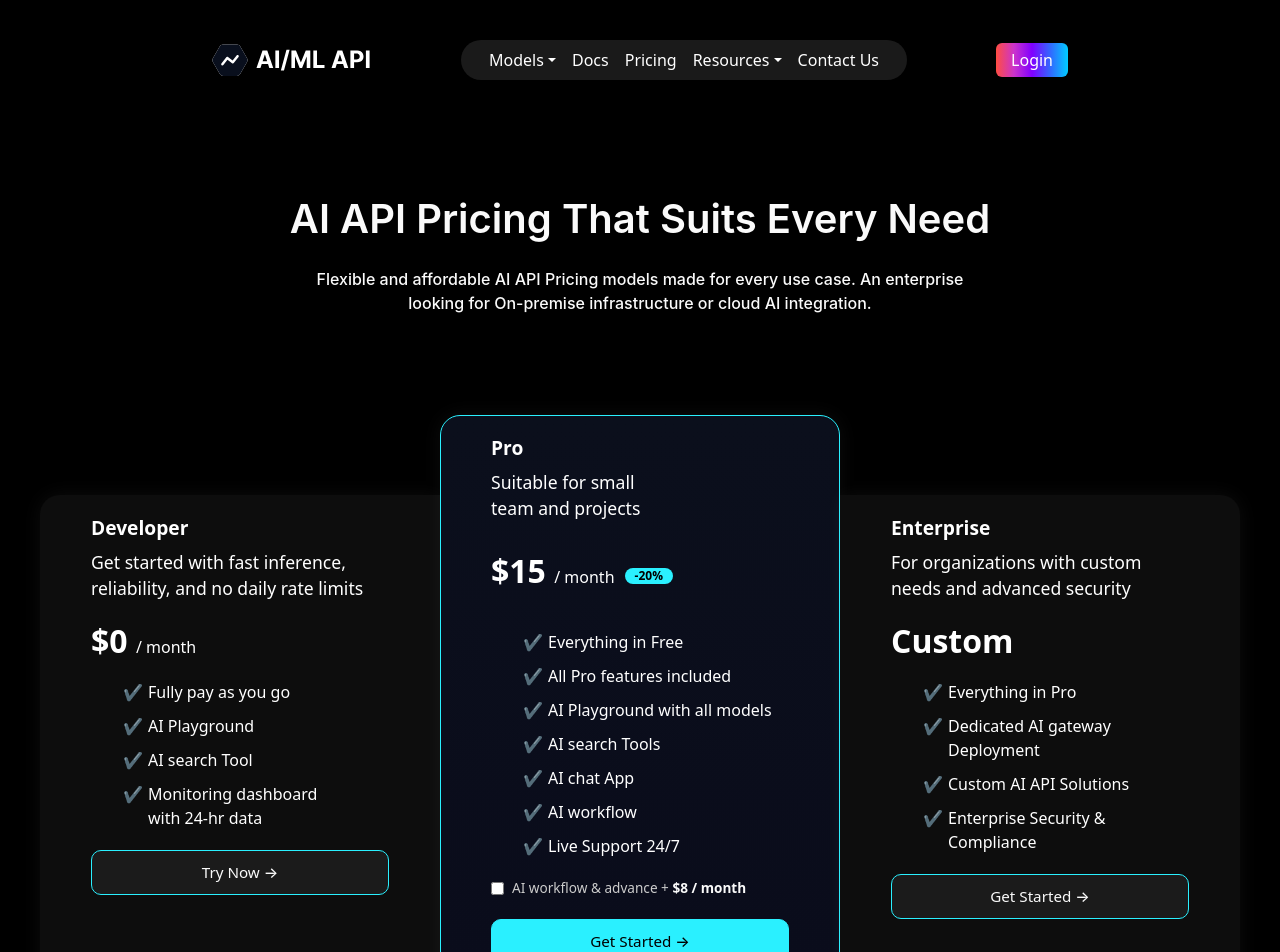
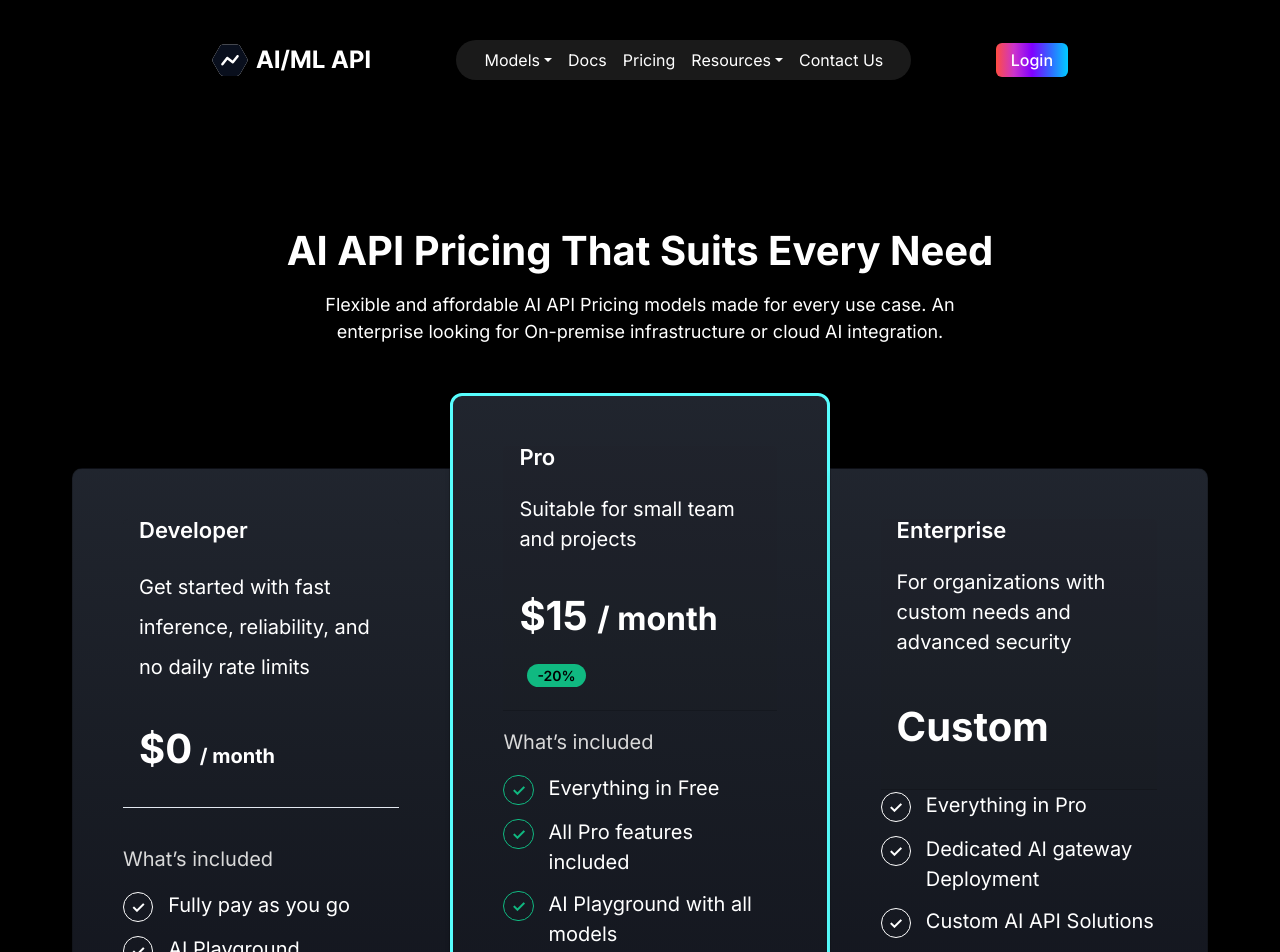
Before and after one commit to hamidashiq008/taamClone, a React (Vite) app: page /pricing in a window 1280 px wide. Shown: the top 952 px of the page. Built offline with nearby package versions, Linux system fonts and the light colour scheme.

Commit message:
adding price page

```diff
--- a/src/assets/price.css
+++ b/src/assets/price.css
@@ -1,158 +1,262 @@
+@import url("https://fonts.googleapis.com/css2?family=Inter:wght@300;400;500;600;700&display=swap");
+
 body {
-    background-image: unset;
-}
-.pricing-wrapper{
-.pricing-title {
-  text-align: center;
-  font-weight: 600;
-  font-family: 'Inter', Sans-serif, 'Inter Placeholder';
-  letter-spacing: 0;
-  margin-top: 100px;
-  color: #FAFAFA;
-  font-size: 2.5rem; /* Optional */
+  font-family: "Inter", sans-serif;
+  background-color: #000;
+  color: #1e293b;
+  line-height: 1.5;
+  padding: 0;
+  margin: 0;
+  background-image: unset !important;
 }
 
-.pricing-subtext {
+.pricing-cotianer {
+  max-width: 1200px;
+  margin: 0 auto;
+  padding: 84px 32px 64px;
+}
+
+.header {
   text-align: center;
-  margin: 1rem auto 0 auto;
-  font-weight: 500;
-  font-family: 'Inter', Sans-serif;
-  letter-spacing: 0;
-  color: #FAFAFA;
-  max-width: 100%;
-  width: 700px;
+  margin-bottom: 48px;
 }
-.pricing-container {
+
+.header h1 {
+  font-weight: 700;
+  margin-bottom: 16px;
+  color: #0f172a;
+}
+
+.header p {
+  font-size: 18px;
+  color: #475569;
+  max-width: 700px;
+  margin: 0 auto;
+}
+
+.pricing-cards {
   display: flex;
   justify-content: center;
-  align-items: flex-start;
   gap: 0px;
-  flex-wrap: wrap;
+  /* flex-wrap: wrap; */
 }
-.pricing-card.developer {
-    border-top-right-radius: unset !important;
-    border-bottom-right-radius: unset !important;
-    margin-top: 80px;
+.card.card-1 {
+  margin-top: 75px;
+  border-top-left-radius: 10px !important;
+  border-bottom-left-radius: 10px !important;
+  border-radius: unset;
+  height: 700px;
 }
-.pricing-card.enterprise {
-    border-top-left-radius: unset !important;
-    border-bottom-left-radius: unset !important;
-    margin-top: 80px;
+.card.card-3 {
+  margin-top: 75px;
+  border-top-right-radius: 10px !important;
+  border-bottom-right-radius: 10px !important;
+  border-radius: unset;
+  height: 700px;
 }
-.pricing-card {
-  background: #0d0d0d;
-  border-radius: 20px;
-  padding: 20px 50px;
-  width: 400px;
-  min-height: 500px;
-  box-shadow: 0 0 20px rgba(255, 255, 255, 0.05);
-  transition: transform 0.3s ease;
-  border: 1px solid transparent;
+.card.card-2 {
+  border: 3px solid rgb(87, 254, 254) !important;
+  height: 850px;
+}
+.card {
+   background: linear-gradient(
+  180deg,
+  rgba(36, 41, 51, 0.9) 0%,
+  rgba(26, 30, 39, 0.9) 50%,
+  rgba(18, 20, 30, 0.9) 100%
+);
+  border-radius: 12px;
+  box-shadow: 0 4px 6px -1px rgba(0, 0, 0, 0.1),
+    0 2px 4px -1px rgba(0, 0, 0, 0.06);
+  width: 450px;
+  padding: 50px;
+  transition: transform 0.2s;
+}
+.pricing-title {
+    font-size: 40px;
+    font-weight: bold;
 }
 
-.pricing-card:hover {
-  transform: translateY(-10px);
+.card:hover {
+  transform: translateY(-5px);
 }
 
-.pro {
-  border: 1px solid #2af0ff;
-  background: linear-gradient(180deg, #0b0f1c, #0a0c1b);
+.card-1 .card-header {
+  border-bottom: 1px solid #e2e8f0;
+  padding-bottom: 20px;
+  margin-bottom: 20px;
+  position: relative;
+}
+.card-header h2 {
+  font-size: 22px;
+  font-weight: 600;
+  margin: -10px 0 8px 0;
+}
+.card-1 p {
+  line-height: 2;
+}
+.price {
+  font-size: 32px;
+  font-weight: 700;
+  margin: 8px 0;
 }
 
-h3 {
-  font-size: 1.2rem;
-  font-weight: 600;
-  margin-bottom: 10px;
+.price span.discount {
+    font-size: 14px;
+    color: #000;
+    font-weight: 600;
+    margin-left: 8px;
+    background: #10b981;
+    border-radius: 19px;
+    padding: 3px 10px;
 }
 
-.subtext {
-    font-size: 1.1rem;
-    color: #fff;
-    margin-bottom: 20px;
+.price-enterprise {
+  font-size: 40px;
+  font-weight: 700;
+  color: #6366f1;
+  font-family: "Inter", "Inter Placeholder", sans-serif;
+}
+.card-description-detail {
+    font-size: 20px;
+}
+.included-title {
+    color: #d9d9d9;
+    font-size: 20px;
+
+}
+.features {
+  margin-bottom: 24px;
 }
 
-h1 {
-  font-size: 2rem;
-  font-weight: 700;
-  margin: 10px 0 20px;
+.feature-item {
+  display: flex;
+  align-items: flex-start;
+  margin-bottom: 12px;
+  font-size: 20px;
 }
 
-h1 span {
-  font-size: 1rem;
-  font-weight: 400;
+.feature-item:before {
+  content: "✓";
+  color: #10b981;
+  margin-right: 8px;
+    font-weight: bold;
+    border: 1px solid #10b981;
+    border-radius: 20px;
+    padding: 2px 7px;
+    font-size: 16px;
+    margin-right: 15px;
+    margin-top: 2px;
+}
+.feature-item-1:before {
+    content: "✓";
+    color: #fff;
+    margin-right: 8px;
+    font-weight: bold;
+    border: 1px solid white;
+    border-radius: 20px;
+    padding: 2px 7px;
+    font-size: 16px;
+    margin-right: 15px;
+    margin-top: 2px;
+}
+.feature-item-3:before {
+    content: "✓";
+    color: #fff;
+    margin-right: 8px;
+    font-weight: bold;
+    border: 1px solid white;
+    border-radius: 20px;
+    padding: 2px 7px;
+    font-size: 16px;
+    margin-right: 15px;
+    margin-top: 2px;
+}
+.btn {
+  display: inline-block;
+  width: 100%;
+  padding: 12px 16px;
+  border-radius: 6px;
+  font-weight: 500;
+  text-align: center;
+  text-decoration: none;
+  transition: all 0.2s;
 }
 
-ul {
-  list-style: none;
-  margin-bottom: 20px;
+.btn-primary {
+  background-color: #6366f1;
+  color: white;
+  border: 1px solid #6366f1;
 }
 
-ul li {
-  margin-bottom: 10px;
-  padding-left: 25px;
-  position: relative;
+.btn-primary:hover {
+  background-color: #4f46e5;
+  border-color: #4f46e5;
 }
 
-ul li::before {
-  content: "✔";
-  position: absolute;
-  left: 0;
-  color: #2af0ff;
+.btn-outline {
+  background-color: white;
+  color: #6366f1;
+  border: 1px solid #6366f1;
 }
 
-.btn {
-  width: 100%;
-  padding: 10px 0;
-  background: #1b1b1b;
-  border: 1px solid #2af0ff;
-  color: #fafafa;
-  border-radius: 10px;
-  cursor: pointer;
-  font-weight: 500;
-  font-size: 0.95rem;
-  transition: background 0.3s;
+.btn-outline:hover {
+  background-color: #eef2ff;
 }
 
-.btn:hover {
-  background: #2af0ff;
-  color: #000;
+.enterprise-link {
+  text-align: center;
+  margin-top: 40px;
+  margin-bottom: 60px;
 }
 
-.btn.primary {
-  background: #2af0ff;
-  color: #000;
+.enterprise-link a {
+  color: #6366f1;
+  font-weight: 500;
+  text-decoration: none;
 }
 
-.badge {
-  background: #2af0ff;
-  color: #000;
-  padding: 2px 10px;
-  border-radius: 10px;
-  font-size: 0.75rem;
-  font-weight: bold;
-  margin-left: 10px;
+.enterprise-link a:hover {
+  text-decoration: underline;
 }
 
-.price-row {
+.footer {
   display: flex;
-  align-items: center;
-  margin-bottom: 20px;
+  justify-content: space-between;
+  margin-top: 80px;
+  padding-top: 40px;
+  border-top: 1px solid #e2e8f0;
 }
 
-.checkbox {
-  display: flex;
-  align-items: center;
-  margin-bottom: 20px;
+.footer-column h3 {
+  font-size: 16px;
+  font-weight: 600;
+  margin-bottom: 16px;
 }
 
-.checkbox label {
-  font-size: 0.85rem;
-  margin-left: 8px;
-  color: #ccc;
+.footer-column ul {
+  list-style: none;
+  padding: 0;
+  margin: 0;
 }
 
-.checkbox strong {
-  color: #fafafa;
+.footer-column li {
+  margin-bottom: 8px;
 }
 
+.footer-column a {
+  color: #475569;
+  text-decoration: none;
 }
+
+.footer-column a:hover {
+  color: #6366f1;
+  text-decoration: underline;
+}
+
+.addon {
+  font-size: 14px;
+  color: #475569;
+  margin-top: 8px;
+  text-align: center;
+}
--- a/src/components/Cards.jsx
+++ b/src/components/Cards.jsx
@@ -102,7 +102,7 @@
             restructuring, no delays, just instant power.
           </p>
         </div>
-        <div style={boxStyle}>
+        <div style={boxStyle} className="mobile-code">
           <pre className="tokyo-night-dark" style={{ margin: 0 }}>
             <code
               className="hljs"
@@ -130,7 +130,7 @@
         <div className="code-cards-container">
           <Row>
             {features.map((feature, index) => (
-              <Col key={index} md={4}>
+              <Col key={index} md={4} className="mb-3 lg:mb-0">
                 <div className={styles.card}>
                   <div className={styles.icon}>{feature.icon}</div>
                   <h3 className={styles.title}>{feature.title}</h3>
--- a/src/components/Hero.jsx
+++ b/src/components/Hero.jsx
@@ -14,7 +14,9 @@
                   <span className=" feature-badge badge  text-light me-2">
                     New Feature
                   </span>
+                  <span>
                   Test All AI models in Playground
+                  </span>
                 </div>
               </div>
               <h1 className="mb-3">One API 300+ AI Models Uptime 99%</h1>
--- a/src/components/PricingPage.jsx
+++ b/src/components/PricingPage.jsx
@@ -4,70 +4,78 @@
 
 const PricingPage = () => {
   return (
-    <div className="bg-black">
+    <div classNameName="bg-black">
       <Header />
-      <div className="pricing-wrapper">
-        <div>
-          <h3 className="pricing-title text-center">AI API Pricing That Suits Every Need</h3>
-          <p className="pricing-subtext text-center mx-auto mt-4">
-            Flexible and affordable AI API Pricing models made for every use case. An enterprise looking for On-premise infrastructure or cloud AI integration.
-          </p>
+      <div className="pricing-cotianer mt-5">
+        <div className="header">
+            <h1 className="text-white display-6">AI API Pricing That Suits Every Need</h1>
+            <p className="text-white">Flexible and affordable AI API Pricing models made for every use case. An enterprise looking for On-premise infrastructure or cloud AI integration.</p>
         </div>
-        <div className="pricing-container" style={{marginTop:'100px'}}>
-          <div className="pricing-card developer">
-            <h3>Developer</h3>
-            <p className="subtext">
-              Get started with fast inference,<br /> reliability, and no daily rate limits
-            </p>
-            <h1>$0 <span>/ month</span></h1>
-            <ul>
-              <li>Fully pay as you go</li>
-              <li>AI Playground</li>
-              <li>AI search Tool</li>
-              <li>Monitoring dashboard<br /> with 24-hr data</li>
-            </ul>
-            <button className="btn">Try Now →</button>
-          </div>
 
-          <div className="pricing-card pro">
-            <h3>Pro</h3>
-            <p className="subtext">Suitable for small<br /> team and projects</p>
-            <div className="price-row">
-              <h1>$15 <span>/ month</span></h1>
-              <span className="badge">-20%</span>
+        <div className="pricing-cards">
+            <div className="card card-1">
+                <div className="card-header">
+                    <h2 className="text-white">Developer</h2>
+                    <p className="text-white py-3 card-description-detail">Get started with fast inference, reliability, and no daily rate limits</p>
+                    <div className="price"><span className="text-white pricing-title">$0</span>  <span className="text-white fs-5">/ month</span></div>
+                </div>
+
+                <div className="features">
+                    <div className="included-title my-3">What’s included</div>
+                    <div className="feature-item feature-item-1 text-white">Fully pay as you go</div>
+                    <div className="feature-item feature-item-1 text-white">AI Playground</div>
+                    <div className="feature-item feature-item-1 text-white">AI search Tool</div>
+                    <div className="feature-item feature-item-1 text-white">Monitoring dashboard with 24-hr data</div>
+                </div>
+
+                <a href="#" className="btn btn-outline">Try Now</a>
             </div>
-            <ul>
-              <li>Everything in Free</li>
-              <li>All Pro features included</li>
-              <li>AI Playground with all models</li>
-              <li>AI search Tools</li>
-              <li>AI chat App</li>
-              <li>AI workflow</li>
-              <li>Live Support 24/7</li>
-            </ul>
-            <div className="checkbox">
-              <input type="checkbox" id="workflow" />
-              <label htmlFor="workflow">
-                AI workflow & advance + <strong>$8 / month</strong>
-              </label>
+
+            <div className="card card-2">
+                <div className="card-header">
+                    <h2 className="text-white">Pro</h2>
+                    <p className="text-white py-3 card-description-detail">Suitable for small team and projects</p>
+                    <div className="price"><span className="text-white pricing-title">$15 </span> <span className="text-white">/ month</span> <span className="discount">-20%</span></div>
+                </div>
+
+                <div className="features">
+                    <div className="included-title my-3">What’s included</div>
+                    <div className="feature-item text-white">Everything in Free</div>
+                    <div className="feature-item text-white">All Pro features included</div>
+                    <div className="feature-item text-white">AI Playground with all models</div>
+                    <div className="feature-item text-white">AI search Tools</div>
+                    <div className="feature-item text-white">AI chat App</div>
+                    <div className="feature-item text-white">AI workflow</div>
+                    <div className="feature-item text-white">Live Support 24/7</div>
+                </div>
+
+                <a href="#" className="btn btn-primary">Get Started</a>
+                <div className="addon">[All workflow & advance + $8 / month]</div>
             </div>
-            <button className="btn primary">Get Started →</button>
-          </div>
 
-          <div className="pricing-card enterprise">
-            <h3>Enterprise</h3>
-            <p className="subtext">For organizations with custom<br /> needs and advanced security</p>
-            <h1>Custom</h1>
-            <ul>
-              <li>Everything in Pro</li>
-              <li>Dedicated AI gateway Deployment</li>
-              <li>Custom AI API Solutions</li>
-              <li>Enterprise Security & Compliance</li>
-            </ul>
-            <button className="btn">Get Started →</button>
-          </div>
+            <div className="card card-3">
+                <div className="card-header">
+                    <h2 className="text-white">Enterprise</h2>
+                    <p className="text-white py-3 card-description-detail">For organizations with custom needs and advanced security</p>
+                    <div className="price-enterprise text-white my-4">Custom</div>
+                </div>
+
+                <div className="features">
+                    <div className="feature-item feature-item-3 text-white">Everything in Pro</div>
+                    <div className="feature-item feature-item-3 text-white">Dedicated AI gateway Deployment</div>
+                    <div className="feature-item feature-item-3 text-white">Custom AI API Solutions</div>
+                    <div className="feature-item feature-item-3 text-white">Enterprise Security & Compliance</div>
+                </div>
+
+                <a href="#" className="btn btn-primary">Get Started</a>
+            </div>
         </div>
-      </div>
+
+        <div className="enterprise-link">
+            <a href="#">Want enterprise features? Contact Us →</a>
+        </div>
+
+    </div>
     </div>
   );
 };
--- a/src/main.jsx
+++ b/src/main.jsx
@@ -2,7 +2,7 @@
 import { createRoot } from 'react-dom/client'
 import App from './App.jsx'
 import { BrowserRouter,Route,Routes } from 'react-router-dom';
-
+import 'bootstrap/dist/js/bootstrap.bundle.min.js';
 createRoot(document.getElementById('root')).render(
   <StrictMode>
 
--- a/src/scss/_AiAgent.scss
+++ b/src/scss/_AiAgent.scss
@@ -14,8 +14,8 @@
 .section-title {
   color: #ffffff;
   font-size: 40px;
-  font-weight: 400 !important;
-  line-height: 40px !important;
+  font-weight: 400;
+  line-height: 40px;
 }
 
 .section-description {
```
Also changed, not shown: src/App.scss (+33 -1 lines), src/components/Header.jsx (+56 -22 lines).
